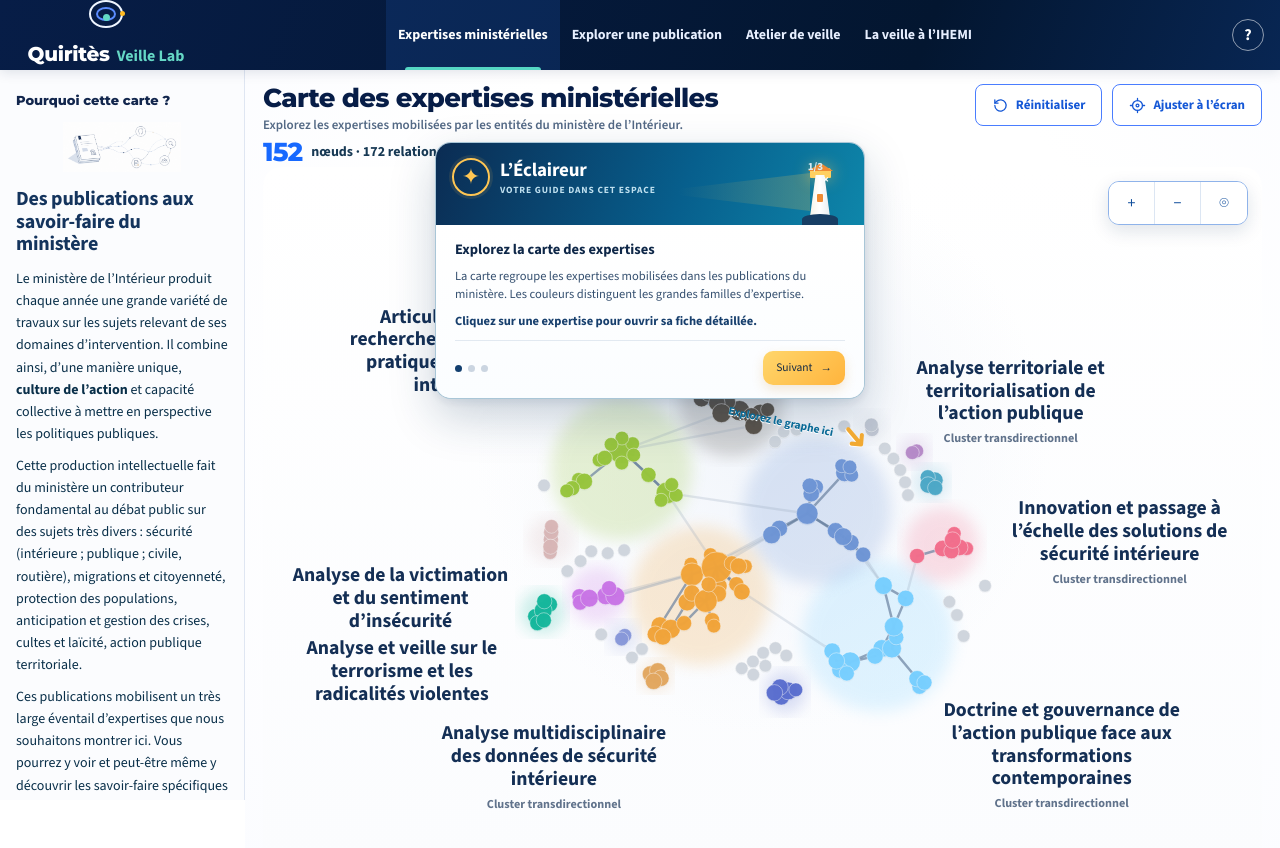
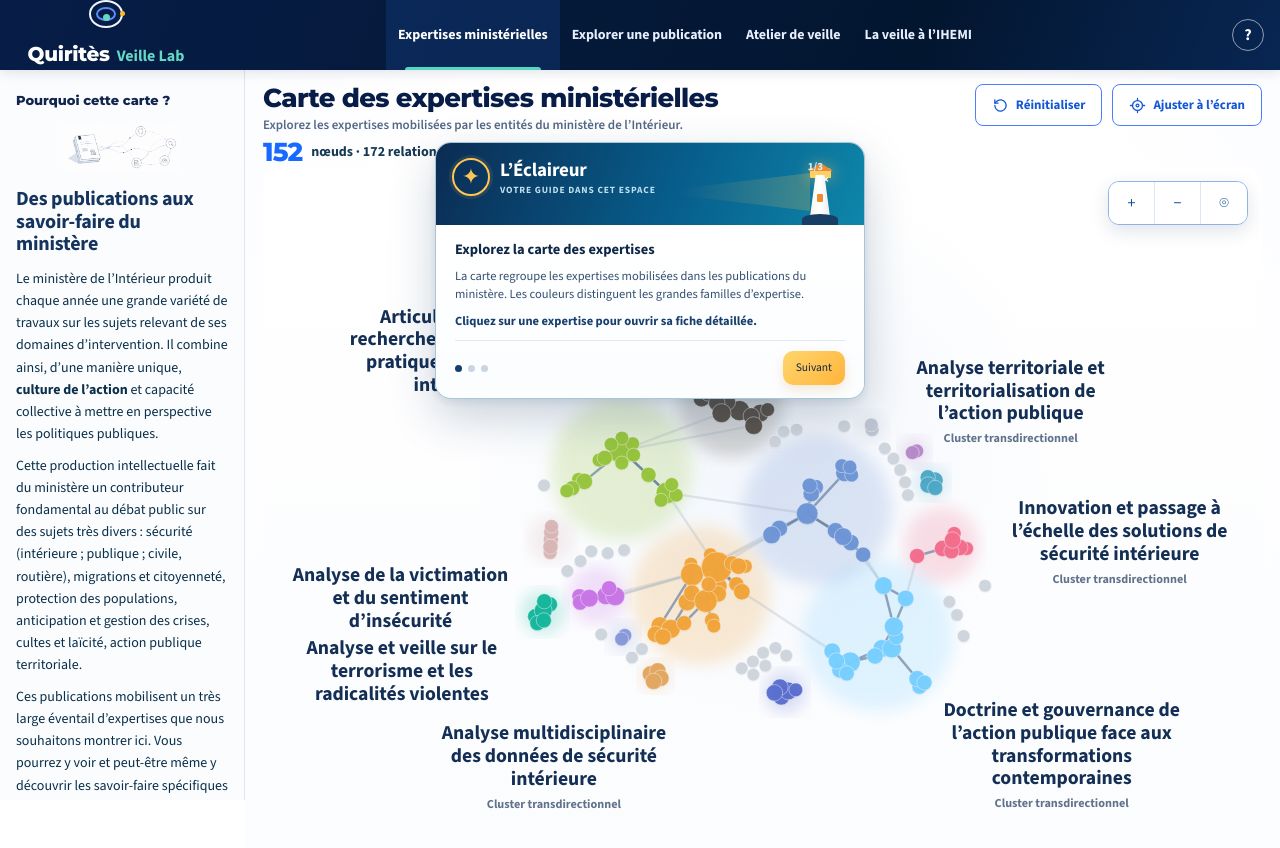
Before and after one commit to Quirites-ihemi/Veillelab, a React (Vite) app: page / in a window 1280 px wide. Both pictures are taken after a click on the button "Entrer dans Quiritès Lab". Shown: the top 848 px of the page. Built offline with nearby package versions, Linux system fonts and the light colour scheme.

Commit message:
Add files via upload

```diff
--- a/src/pages/Expertises.jsx
+++ b/src/pages/Expertises.jsx
@@ -158,7 +158,6 @@ function ExpertiseEclaireur({ step, open, selected, onNext, onClose, onRestart }
           </p>
         </>
       ),
-      cue: 'Explorez le graphe ici',
     },
     2: {
       title: 'Affinez votre exploration',
@@ -173,7 +172,6 @@ function ExpertiseEclaireur({ step, open, selected, onNext, onClose, onRestart }
           </p>
         </>
       ),
-      cue: 'Recherchez et filtrez ici',
     },
     3: {
       title: selected ? 'Lisez la fiche de l’expertise' : 'Ouvrez la fiche d’une expertise',
@@ -197,7 +195,6 @@ function ExpertiseEclaireur({ step, open, selected, onNext, onClose, onRestart }
           </p>
         </>
       ),
-      cue: 'La fiche apparaît ici',
     },
   }[step]
 
@@ -239,15 +236,11 @@ function ExpertiseEclaireur({ step, open, selected, onNext, onClose, onRestart }
           </div>
 
           <button type="button" className="eclaireur-action eclaireur-next" onClick={onNext}>
-            {step < 3 ? 'Suivant' : 'Compris'} <span aria-hidden="true">→</span>
+            {step < 3 ? 'Suivant' : 'Compris'}
           </button>
         </div>
       </div>
 
-      <div className="eclaireur-direction" aria-hidden="true">
-        <span>{content.cue}</span>
-        <b>➜</b>
-      </div>
     </section>
   )
 }
@@ -356,7 +349,7 @@ export default function Expertises({ data }) {
 
       <aside className="left-rail">
 
-        <section className="rail-section expertise-intro">
+        <section className={`rail-section expertise-intro ${eclaireurOpen && eclaireurStep === 1 ? 'expertise-eclaireur-target' : ''}`}>
           <h3>Pourquoi cette carte ?</h3>
 
           <img
@@ -416,7 +409,7 @@ export default function Expertises({ data }) {
           </button>
         </section>
 
-        <section className="rail-section">
+        <section className={`rail-section ${eclaireurOpen && eclaireurStep === 2 ? 'expertise-eclaireur-target' : ''}`}>
           <h3>
             <Icon name="search" size={19} />
             Rechercher
@@ -473,7 +466,7 @@ export default function Expertises({ data }) {
           </label>
         </section>
 
-        <section className="rail-section">
+        <section className={`rail-section ${eclaireurOpen && eclaireurStep === 2 ? 'expertise-eclaireur-target' : ''}`}>
           <h3>Entité(s)</h3>
 
           <select
@@ -491,7 +484,7 @@ export default function Expertises({ data }) {
           </select>
         </section>
 
-        <section className="rail-section">
+        <section className={`rail-section ${eclaireurOpen && eclaireurStep === 2 ? 'expertise-eclaireur-target' : ''}`}>
           <h3>Type d’expertise</h3>
 
           <select
@@ -554,7 +547,7 @@ export default function Expertises({ data }) {
 
       </aside>
 
-      <section className="graph-workspace">
+      <section className={`graph-workspace ${eclaireurOpen && eclaireurStep === 3 && !selected ? 'expertise-eclaireur-target expertise-eclaireur-graph-target' : ''}`}>
 
         <div className="workspace-toolbar">
 
@@ -627,7 +620,7 @@ export default function Expertises({ data }) {
       </section>
 
       {selected && (
-        <aside className="detail-drawer">
+        <aside className={`detail-drawer ${eclaireurOpen && eclaireurStep === 3 ? 'expertise-eclaireur-target' : ''}`}>
 
           <button
             className="drawer-close"
```
